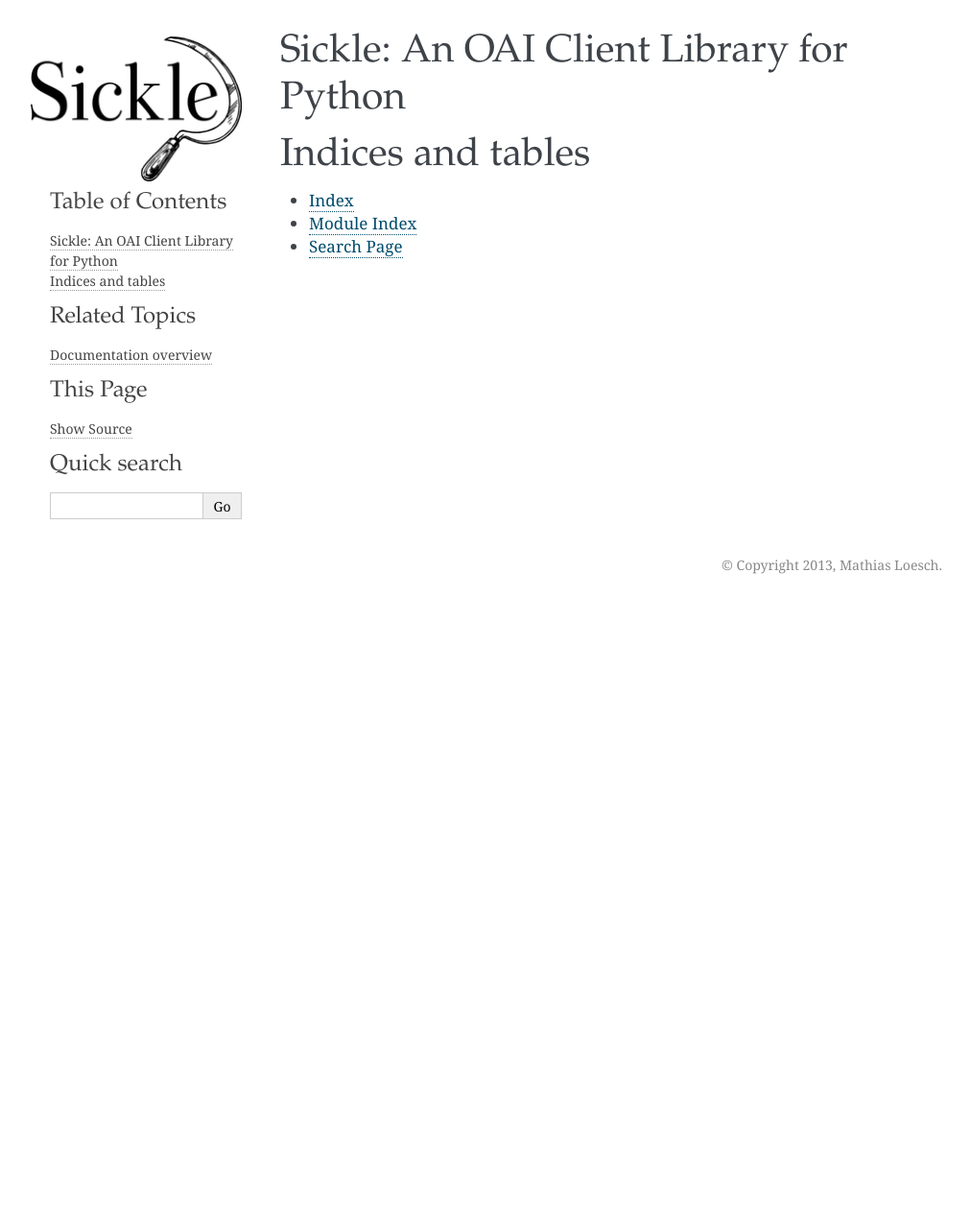
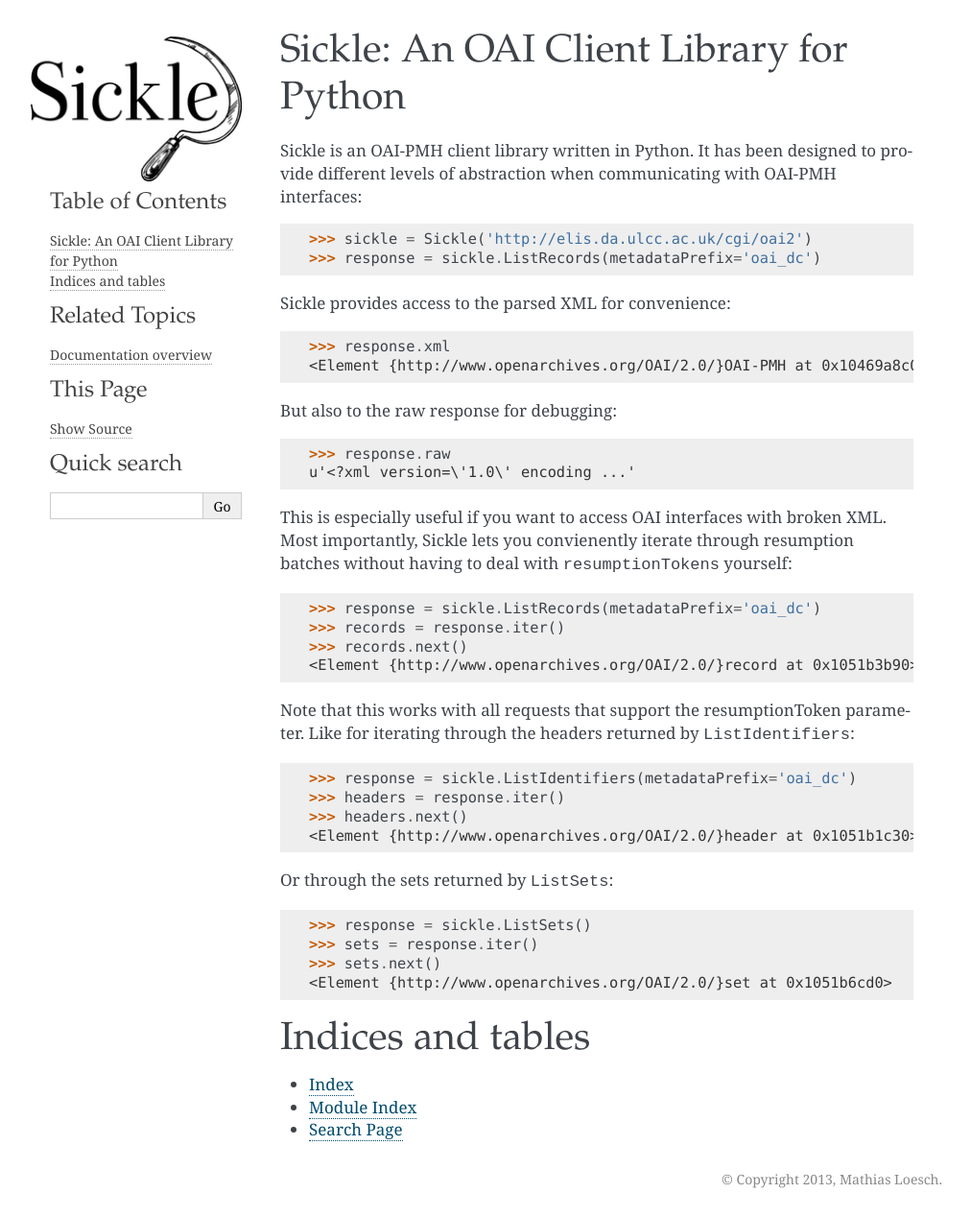
Before and after one commit to mloesch/sickle, a Sphinx documentation site: the page built from doc/index.rst, in a window 1280 px wide. Shown: the whole page at 96% size, without its empty margins (128-1140 px from the left). Built offline with Sphinx 7.4.7, drawn with Linux system fonts in a browser that asks for light colours; before the commit the page ends 900 px from its top, so only the background shows below that.

Commit message:
Updated docs

```diff
--- a/doc/index.rst
+++ b/doc/index.rst
@@ -11,6 +11,47 @@
 
 
 
+Sickle is an OAI-PMH client library written in Python.  It has been designed
+to provide different levels of abstraction when communicating with OAI-PMH
+interfaces::
+
+    >>> sickle = Sickle('http://elis.da.ulcc.ac.uk/cgi/oai2')
+    >>> response = sickle.ListRecords(metadataPrefix='oai_dc')
+
+Sickle provides access to the parsed XML for convenience::
+
+    >>> response.xml
+    <Element {http://www.openarchives.org/OAI/2.0/}OAI-PMH at 0x10469a8c0>
+
+But also to the raw response for debugging::
+
+    >>> response.raw
+    u'<?xml version=\'1.0\' encoding ...'
+
+
+This is especially useful if you want to access OAI interfaces with broken XML.
+Most importantly, Sickle lets you convienently iterate through resumption batches
+without having to deal with ``resumptionTokens`` yourself::
+
+    >>> response = sickle.ListRecords(metadataPrefix='oai_dc')
+    >>> records = response.iter()
+    >>> records.next()
+    <Element {http://www.openarchives.org/OAI/2.0/}record at 0x1051b3b90>
+
+Note that this works with all requests that support the resumptionToken parameter.
+Like for iterating through the headers returned by ``ListIdentifiers``::
+
+    >>> response = sickle.ListIdentifiers(metadataPrefix='oai_dc')
+    >>> headers = response.iter()
+    >>> headers.next()
+    <Element {http://www.openarchives.org/OAI/2.0/}header at 0x1051b1c30>
+
+Or through the sets returned by ``ListSets``::
+
+    >>> response = sickle.ListSets()
+    >>> sets = response.iter()
+    >>> sets.next()
+    <Element {http://www.openarchives.org/OAI/2.0/}set at 0x1051b6cd0>
 
 Indices and tables
 ==================
```
Also changed, not shown: 1 other file.
